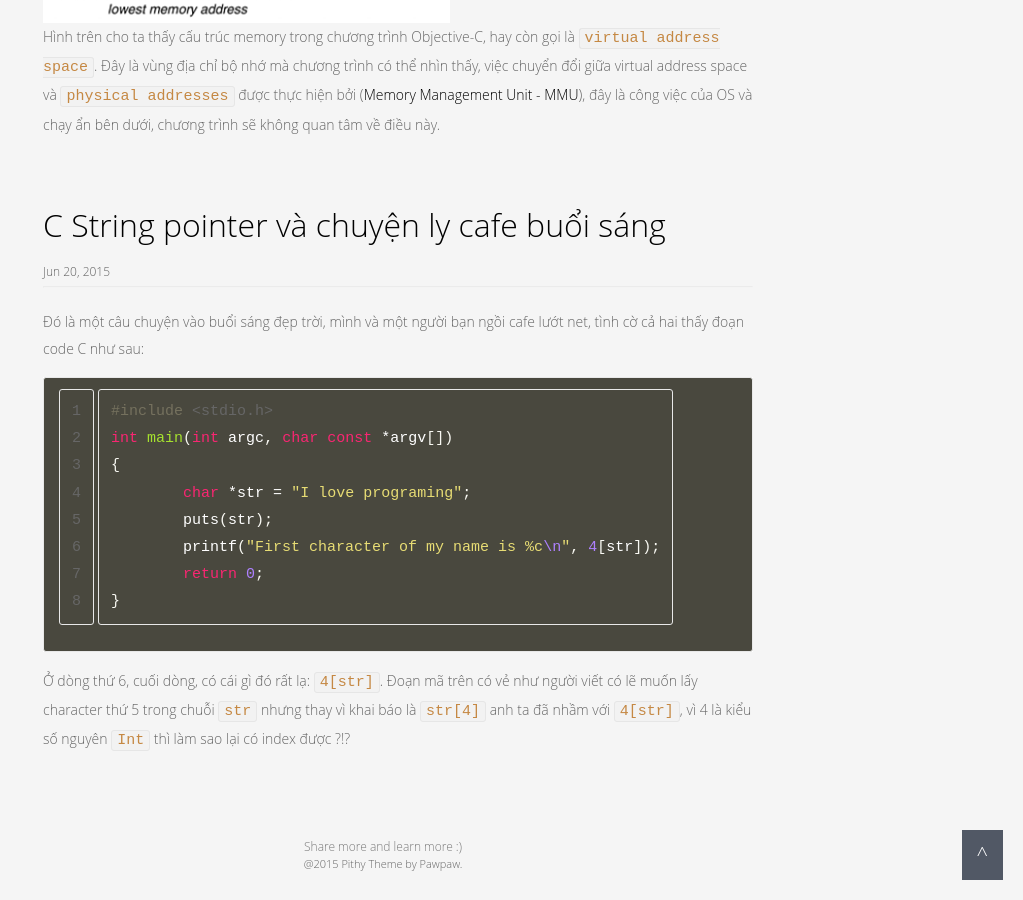
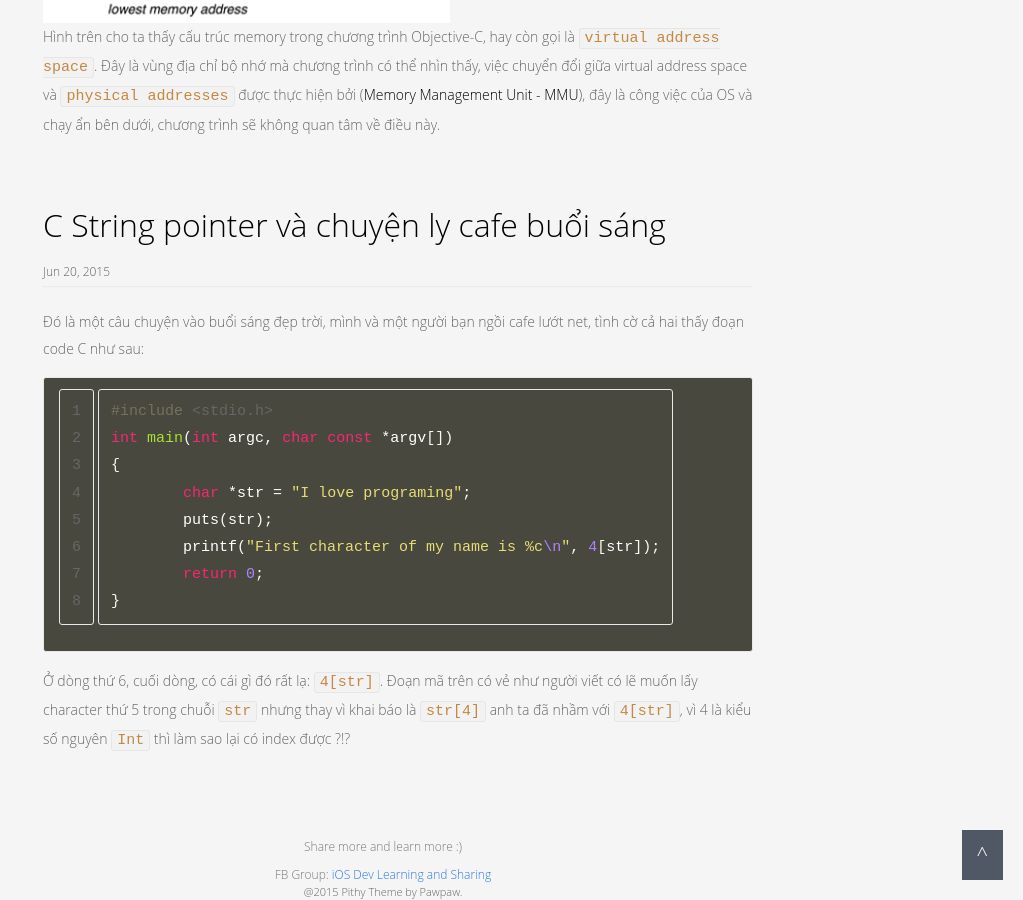
Before and after one commit to skylabvn/viettranx.github.io, a Jekyll site: the page built from index.html, in a window 1280 px wide and 900 px high, scrolled down 2172 px. Shown: the whole window, without its empty margins (257-1280 px from the left). Built offline with Jekyll 4.4.1, drawn with Linux system fonts in a browser that asks for light colours.

Commit message:
Add link FB Group to footer

```diff
--- a/_includes/footer.html
+++ b/_includes/footer.html
@@ -2,5 +2,6 @@
   <div id="gotop">^</div>
   <br>
   	<div class="description"> {{ site.motto }} </div>
+  	<div class="description"> FB Group: <a href="https://www.facebook.com/groups/1621167104832586">iOS Dev Learning and Sharing</a></div>
 	@2015 Pithy Theme by Pawpaw.
 </footer>
```
